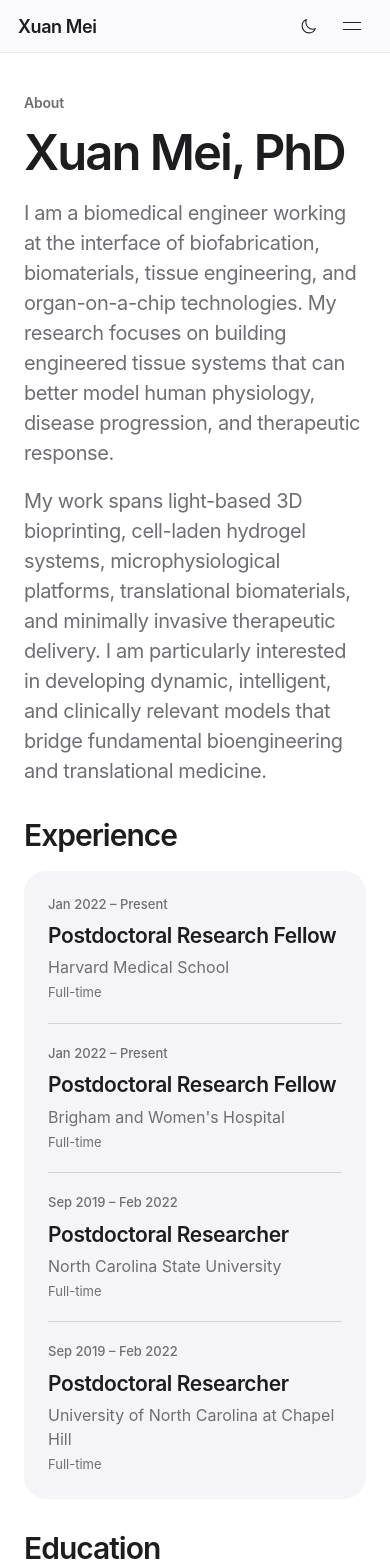
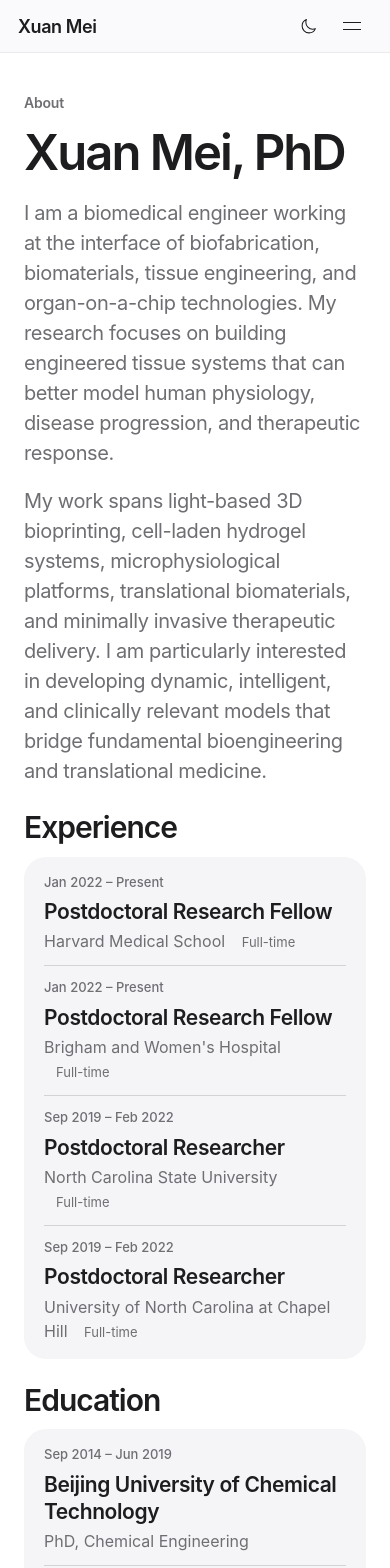
Before and after one commit to mxa911019/xuan-mei-website, a Next.js app: page /about in a window 390 px wide. Shown: the top 1568 px of the page. Built offline with nearby package versions, Linux system fonts and the light colour scheme.

Commit message:
Compact About experience and education rows

```diff
--- a/pages/about.js
+++ b/pages/about.js
@@ -59,8 +59,10 @@ export default function About() {
                 <p className="career-dates">{entry.dates}</p>
                 <div className="career-details">
                   <h3 className="career-title">{entry.role}</h3>
-                  <p className="career-institution">{entry.institution}</p>
-                  <p className="career-meta">Full-time</p>
+                  <p className="career-institution">
+                    {entry.institution}{' '}
+                    <span className="career-meta">Full-time</span>
+                  </p>
                 </div>
               </li>
             ))}
--- a/styles/globals.css
+++ b/styles/globals.css
@@ -94,15 +94,15 @@ button:focus-visible, a:focus-visible { outline: 3px solid #0071e3; outline-offs
 .identity-list { list-style: none; padding: 0; }
 .identity-list li + li { margin-top: 9px; }
 .about-page .page-description { max-width: 950px; }
-.career-section { margin-top: 44px; }
-.career-heading { font-size: 36px; line-height: 1.15; font-weight: 600; letter-spacing: -1.3px; margin: 0 0 20px; }
-.career-timeline { list-style: none; padding: 4px 32px; margin: 0; border-radius: 24px; background: var(--surface); }
-.career-entry { display: grid; grid-template-columns: 180px minmax(0, 1fr); gap: 24px; padding: 20px 0; }
+.career-section { margin-top: 28px; }
+.career-heading { font-size: 36px; line-height: 1.15; font-weight: 600; letter-spacing: -1.3px; margin: 0 0 14px; }
+.career-timeline { list-style: none; padding: 4px 24px; margin: 0; border-radius: 24px; background: var(--surface); }
+.career-entry { display: grid; grid-template-columns: 160px minmax(0, 1fr); gap: 20px; padding: 10px 0; }
 .career-entry + .career-entry { border-top: 1px solid var(--line); }
 .career-dates { color: var(--secondary); font-size: 15px; line-height: 1.5; font-weight: 500; margin: 3px 0 0; }
 .career-title { font-size: 23px; line-height: 1.3; font-weight: 600; letter-spacing: -.55px; margin: 0; }
-.career-institution { color: var(--secondary); font-size: 17px; line-height: 1.5; margin: 6px 0 0; }
-.career-meta { color: var(--secondary); font-size: 13px; line-height: 1.5; margin: 4px 0 0; }
+.career-institution { color: var(--secondary); font-size: 17px; line-height: 1.5; margin: 4px 0 0; }
+.career-meta { display: inline-block; color: var(--secondary); font-size: 13px; line-height: 1.5; margin-left: 12px; }
 .research-page .page-title { max-width: 1040px; font-size: 60px; letter-spacing: -2.5px; line-height: 1.09; }
 .research-page .detail-card { padding: 34px 32px; }
 .research-page .detail-card:first-child { background: #f5f5f7; color: #1d1d1f; }
@@ -191,13 +191,13 @@ button:focus-visible, a:focus-visible { outline: 3px solid #0071e3; outline-offs
   .detail-card { padding: 24px; border-radius: 22px; }
   .card-title { font-size: 26px; }
   .card-description, .identity-list { font-size: 17px; margin-top: 16px; }
-  .career-section { margin-top: 32px; }
-  .career-heading { font-size: 30px; letter-spacing: -1px; margin-bottom: 18px; }
-  .career-timeline { padding: 4px 24px; border-radius: 22px; }
-  .career-entry { grid-template-columns: 1fr; gap: 8px; padding: 20px 0; }
+  .career-section { margin-top: 24px; }
+  .career-heading { font-size: 30px; letter-spacing: -1px; margin-bottom: 12px; }
+  .career-timeline { padding: 4px 20px; border-radius: 22px; }
+  .career-entry { grid-template-columns: 1fr; gap: 6px; padding: 12px 0; }
   .career-dates { font-size: 13px; margin: 0; }
   .career-title { font-size: 21px; letter-spacing: -.4px; }
-  .career-institution { font-size: 16px; margin-top: 6px; }
+  .career-institution { font-size: 16px; margin-top: 4px; }
   .research-page .page-title { font-size: 40px; letter-spacing: -1.6px; line-height: 1.12; }
   .research-page .detail-card { padding: 26px 24px; }
   .research-page .card-title { font-size: 27px; }
```
